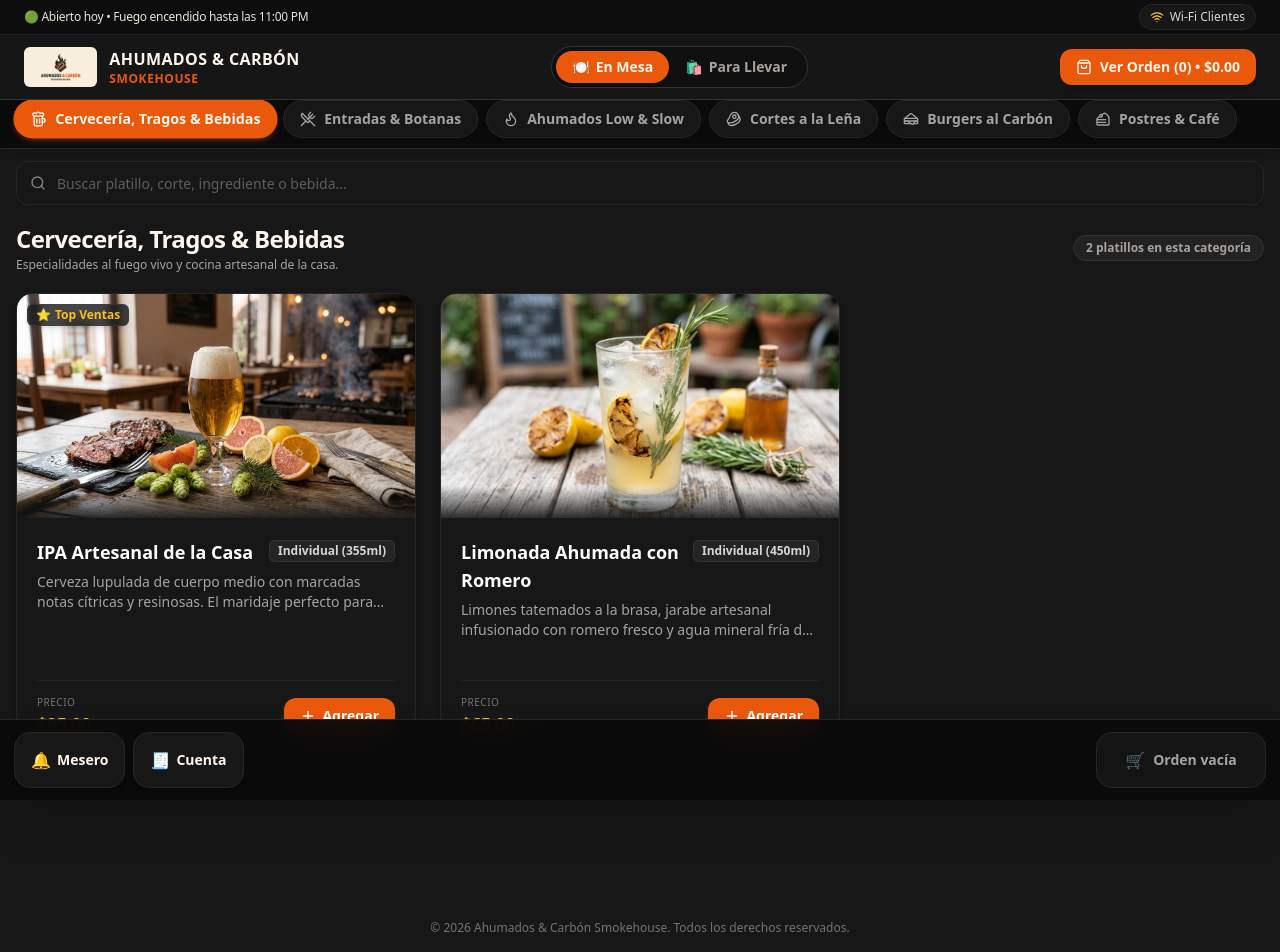
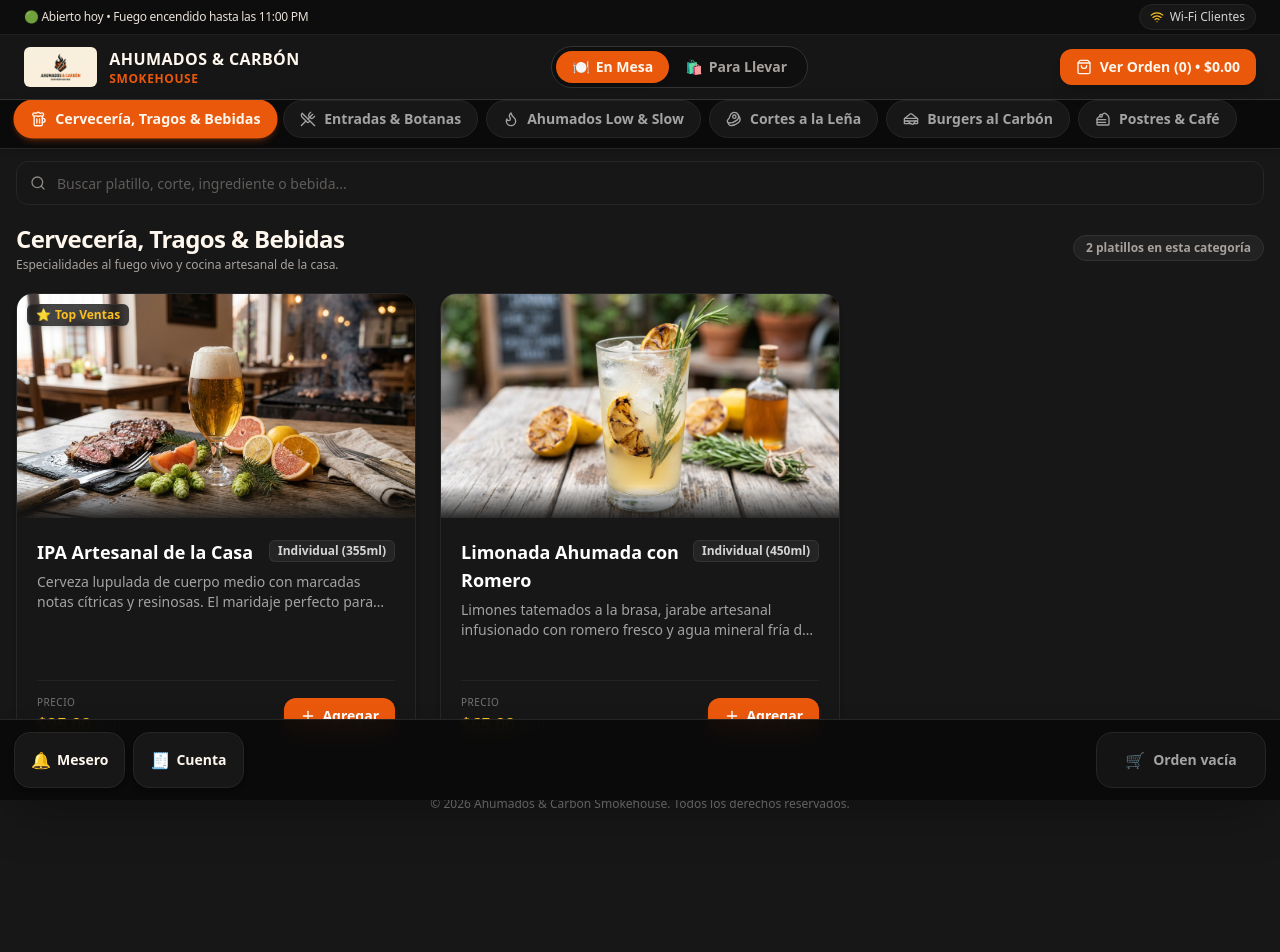
Before and after one commit to albertope18031-ctrl/AHUMADOS-CARBON-SMOKEHOUSE, a React (Vite) app: page / in a window 1280 px wide. Shown: the top 952 px of the page. After the commit the page ends 900 px from the top, so only its background shows below. Built offline with nearby package versions, Linux system fonts and the light colour scheme.

Commit message:
Add files via upload

```diff
--- a/src/App.jsx
+++ b/src/App.jsx
@@ -405,7 +405,7 @@ export default function App() {
   };
 
   return (
-    <div className="min-h-screen bg-charcoal text-warmCream selection:bg-flameOrange selection:text-white flex flex-col justify-between">
+    <div className="min-h-screen bg-charcoal text-warmCream selection:bg-flameOrange selection:text-white flex flex-col">
       <div>
         {/* Encabezado fijo con detección de mesa y acceso a comanda activa */}
         <Header
@@ -449,10 +449,7 @@ export default function App() {
           />
 
           {/* Cuadrícula del catálogo con compensación ergonómica y acceso inmediato a platillos */}
-          <main
-            className="max-w-7xl mx-auto px-4 pt-2 sm:pt-3 pb-32 sm:pb-36"
-            style={{ paddingBottom: 'calc(env(safe-area-inset-bottom, 0px) + 8.5rem)' }}
-          >
+          <main className="max-w-7xl mx-auto px-4 pt-2 sm:pt-3 pb-4 sm:pb-6">
           <div className="mb-3.5 sm:mb-5 flex flex-col sm:flex-row sm:items-center sm:justify-between gap-1.5 sm:gap-2">
             <div>
               <div className="flex items-center gap-2">
@@ -536,6 +533,8 @@ export default function App() {
             </div>
           )}
         </main>
+          {/* Pie de página minimalista */}
+          <Footer />
         </div>
       </div>
 
@@ -616,8 +615,6 @@ export default function App() {
         onNewRound={() => setIsSuccessModalOpen(false)}
       />
 
-      {/* Pie de página minimalista */}
-      <Footer />
     </div>
   );
 }
--- a/src/components/Footer.jsx
+++ b/src/components/Footer.jsx
@@ -3,7 +3,10 @@ import { RESTAURANT_INFO } from '../data/menuData';
 
 export default function Footer() {
   return (
-    <footer className="py-6 px-4 text-center text-xs text-neutral-500 border-t border-neutral-900/80 mb-20 sm:mb-24">
+    <footer
+      className="pt-3 pb-24 sm:pb-28 px-4 text-center text-xs text-neutral-500 border-t border-neutral-900/40"
+      style={{ paddingBottom: 'calc(env(safe-area-inset-bottom, 0px) + 5.5rem)' }}
+    >
       <p>© {new Date().getFullYear()} {RESTAURANT_INFO.name}. Todos los derechos reservados.</p>
     </footer>
   );
```
